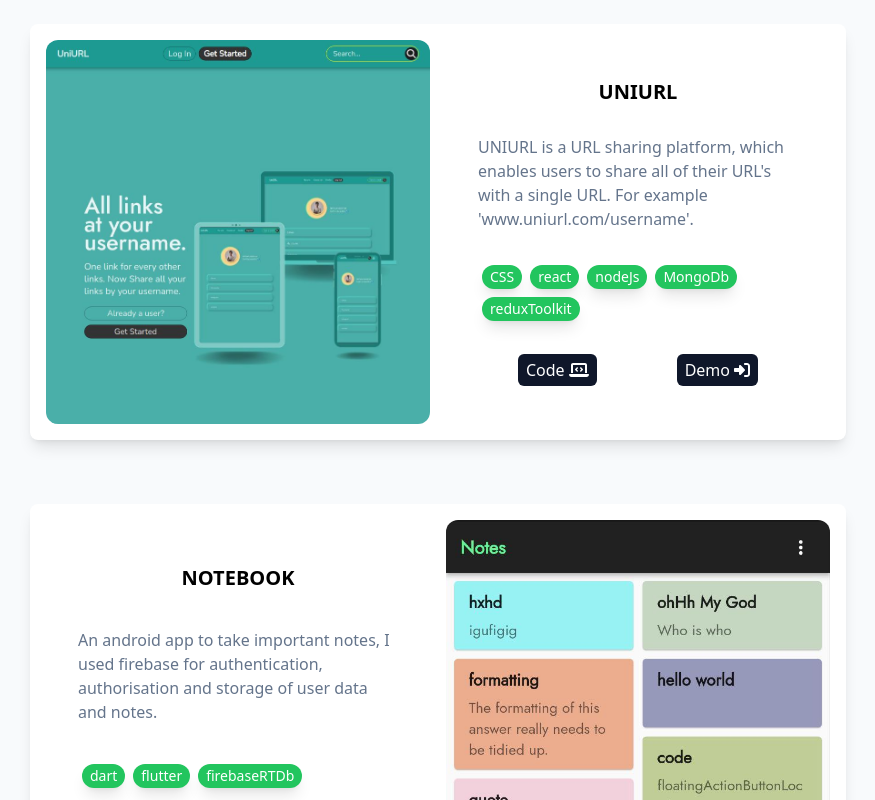
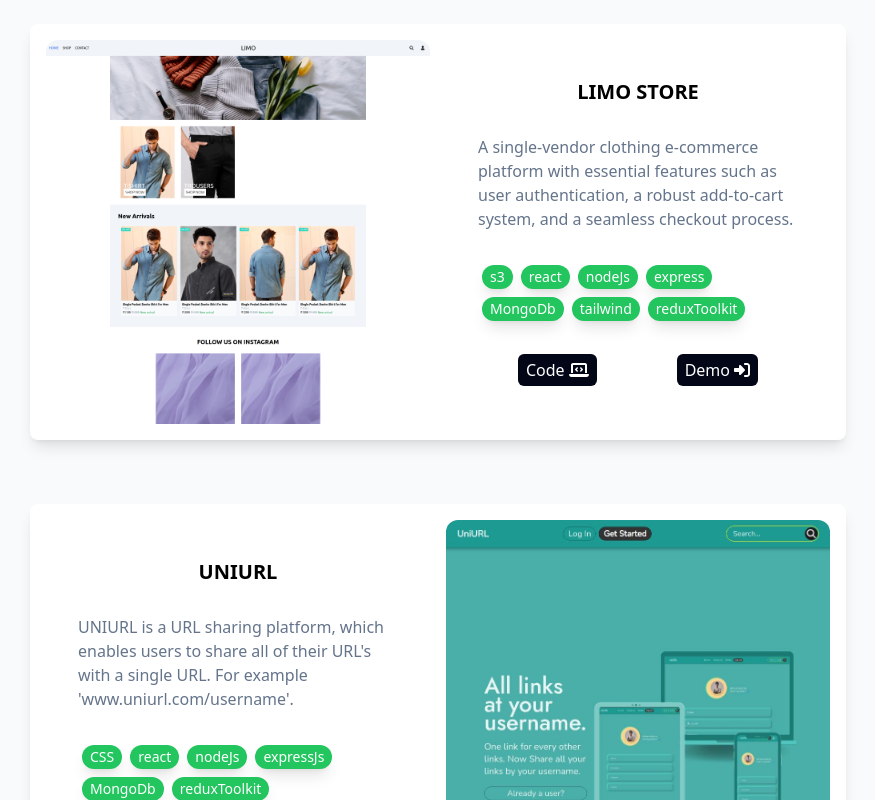
Before and after one commit to iamsuryasonar/portfolio_with_react_and_tailwind, a React (Vite) app: page /#about in a window 1280 px wide. Shown: the part 1800-2600 px from the top of the page, without its empty margins (202-1077 px from the left). Built offline with nearby package versions, Linux system fonts and the light colour scheme.

Commit message:
resume and project updated

```diff
--- a/src/components/About.jsx
+++ b/src/components/About.jsx
@@ -8,7 +8,7 @@ function About() {
         setLoadedImages((prevLoadedImages) => [...prevLoadedImages, index]);
     };
 
-    return <section id='about' className="w-full min-h-svh bg-white dark:bg-slate-950 flex flex-col items-center justify-center ">
+    return <section id='about' className="w-full min-h-svh bg-white dark:bg-slate-900 flex flex-col items-center justify-center ">
         <div className="max-w-4xl mx-6 flex flex-col items-center gap-4 md:grid md:grid-cols-7 md:gap-12">
             <div className={`col-start-1 col-span-3  rounded-xl ${loadedImages.includes('aboutimage') ? 'animate-none bg-slate-100' : 'bg-slate-100 animate-pulse'} `}>
                 <img className={`object-cover rounded-xl ${loadedImages.includes('aboutimage') ? 'block' : ' hidden'}`} src="https://images.unsplash.com/photo-1486312338219-ce68d2c6f44d?q=80&w=872&auto=format&fit=crop&ixlib=rb-4.0.3&ixid=M3wxMjA3fDB8MHxwaG90by1wYWdlfHx8fGVufDB8fHx8fA%3D%3D" onLoad={() => handleImageLoad('aboutimage')}></img>
--- a/src/components/Gallery.jsx
+++ b/src/components/Gallery.jsx
@@ -10,7 +10,7 @@ function Gallery() {
         setLoadedImages((prevLoadedImages) => [...prevLoadedImages, index]);
     };
 
-    return <section id='gallery' className="py-16 min-h-svh w-full flex flex-col items-center gap-16 dark:bg-slate-950">
+    return <section id='gallery' className="py-16 min-h-svh w-full flex flex-col items-center gap-16 dark:bg-slate-900">
         <div className='max-w-3xl '>
             <div className="p-6 flex flex-col items-center">
                 <div className='place-self-start flex items-center gap-2'>
--- a/src/components/Home.jsx
+++ b/src/components/Home.jsx
@@ -18,7 +18,7 @@ function Home() {
         setIsVisible(true);
     };
 
-    return <section id='home' className=" w-full pt-20 bg-slate-50 dark:bg-slate-900 flex flex-col items-center justify-center ">
+    return <section id='home' className=" w-full pt-20 bg-slate-50 dark:bg-slate-950 flex flex-col items-center justify-center ">
         <div className="max-w-4xl flex flex-col mx-6 my-8 gap-10">
             <div className="flex flex-col-reverse lg:flex-row items-center md:justify-center gap-8">
                 <div className="flex flex-col items-center gap-6 py-10">
--- a/src/components/Projects.jsx
+++ b/src/components/Projects.jsx
@@ -14,7 +14,7 @@ function Project({ id, image, projectName, projectDescription, source_code, live
 
 
     return <div className="max-w-4xl mx-6 flex flex-col items-center gap-4">
-        <div className="flex flex-col items-center gap-4 p-4 bg-white dark:bg-slate-950 rounded-lg shadow-lg md:grid md:grid-cols-6 "  >
+        <div className="flex flex-col items-center gap-4 p-4 bg-white dark:bg-slate-900 rounded-lg shadow-lg md:grid md:grid-cols-6 "  >
             <div className={`max-w-96 max-h-96 overflow-hidden rounded-xl col-span-3 aspect-square ${reverse_grid ? 'md:order-2 md:place-self-end' : 'md:order-1'} ${loadedImages.includes(id) ? 'animate-none ' : 'bg-slate-100 animate-pulse'} `}>
                 <img className={`w-full h-auto  object-cover shadow-lg ${isHover ? `${translate_y_percent}` : `translate-y-0`} transition-all duration-[3000ms] ease-in-out`}
                     src={image}
@@ -33,9 +33,9 @@ function Project({ id, image, projectName, projectDescription, source_code, live
                     })}
                 </div>
                 <div className="w-full flex flex-row justify-around">
-                    <a href={source_code} className='hover:dark:bg-slate-300 hover:dark:text-black bg-slate-900 text-white px-2 py-1 rounded-md hover:text-green-200 flex items-center gap-1 '>Code <FontAwesomeIcon icon={faLaptopCode} /></a>
+                    <a href={source_code} className='hover:dark:bg-slate-300 hover:dark:text-black bg-slate-950 text-white px-2 py-1 rounded-md hover:text-green-200 flex items-center gap-1 '>Code <FontAwesomeIcon icon={faLaptopCode} /></a>
                     {live_url === "" ? <span className="w-1"></span> :
-                        <a href={live_url} className='  hover:dark:bg-slate-300 hover:dark:text-black bg-slate-900 text-white px-2 py-1 rounded-md hover:text-green-200 flex items-center gap-1 '>Demo <FontAwesomeIcon icon={faRightToBracket} /></a>
+                        <a href={live_url} className='  hover:dark:bg-slate-300 hover:dark:text-black bg-slate-950 text-white px-2 py-1 rounded-md hover:text-green-200 flex items-center gap-1 '>Demo <FontAwesomeIcon icon={faRightToBracket} /></a>
                     }
                 </div>
             </div>
@@ -45,7 +45,7 @@ function Project({ id, image, projectName, projectDescription, source_code, live
 
 function Projects() {
     return <>
-        <section id='projects' className=" py-24 min-h-svh w-full bg-slate-50 dark:bg-slate-900 flex flex-col items-center gap-16 ">
+        <section id='projects' className=" py-24 min-h-svh w-full bg-slate-50 dark:bg-slate-950 flex flex-col items-center gap-16 ">
 
             <div className="max-w-4xl p-6 flex flex-col items-center">
                 <div className='place-self-start flex items-center gap-2'>
--- a/src/data/links.js
+++ b/src/data/links.js
@@ -1,19 +1,24 @@
 const links = [
+    {
+        id: "LIMOSTORE",
+        title: "Limo store - a clothing e-commerce platform",
+        url: "https://limo-store.netlify.app",
+    },
     {
         id: "UNIURL",
         title: "UNIURL - a link sharing platform",
         url: "https://uniurl.netlify.app",
     },
     {
-        id: "resume",
-        title: "My Resume - updated on 6-Sept-2023",
-        url: "https://drive.google.com/file/d/1zo2Jqj3roOG24mp1aHodE_1UWf2nGIln/view?usp=sharing",
-    },
-    {
         id: "freecodecampbackendcertification",
         title: "FreeCodeCamp Back End development and APIs Certification",
         url: "https://freecodecamp.org/certification/fccb65312fd-c2da-4f1b-8444-9e6288ad2bf3/back-end-development-and-apis",
     },
+    {
+        id: "resume",
+        title: "My Resume - updated on 26-Feb-2024",
+        url: "https://drive.google.com/file/d/1ucaQSQfxgITdHAXGZ-mleoUDF6q3CiPb/view?usp=sharing",
+    },
 ]
 
 export default links;
--- a/src/data/projects.js
+++ b/src/data/projects.js
@@ -4,8 +4,52 @@ import notebook from '../assets/projects/notebook.jpg'
 import portfolio from '../assets/projects/portfolio.jpg'
 import temp_message from '../assets/projects/temp_message.jpg'
 import weatherapp from '../assets/projects/weatherapp.jpg'
+import limostore from '../assets/projects/limostore.png'
 
 const projects = [
+    {
+        techs: [
+            {
+                id: 's3',
+                tech: "s3 ",
+            },
+            {
+                id: 'react',
+                tech: "react",
+            },
+            {
+                id: 'nodejs',
+                tech: "nodeJs",
+            },
+            {
+                id: 'express',
+                tech: "express",
+            },
+            {
+                id: 'MongoDb',
+                tech: "MongoDb",
+            },
+            {
+                id: 'tailwind',
+                tech: "tailwind",
+            },
+            {
+                id: 'redux',
+                tech: "reduxToolkit ",
+            },
+
+        ],
+        id: "LIMOSTORE",
+        image: limostore,
+        translate_y_percent: 'translate-y-[-35%]',
+        source_code: "https://github.com/iamsuryasonar/Apparel-store-limo.git",
+        build_info:
+            "Built with NodeJs,Express, MongoDb, React, Redux and Tailwind",
+        title: "LIMO STORE",
+        url: "https://limo-store.netlify.app",
+        description:
+            "A single-vendor clothing e-commerce platform with essential features such as user authentication, a robust add-to-cart system, and a seamless checkout process.",
+    },
     {
         techs: [
             {
@@ -19,6 +63,10 @@ const projects = [
             {
                 id: 'nodejs',
                 tech: "nodeJs",
+            },
+            {
+                id: 'expressjs',
+                tech: "expressJs",
             },
             {
                 id: 'MongoDb',
```
Also changed, not shown: src/assets/projects/limostore.png (added).
